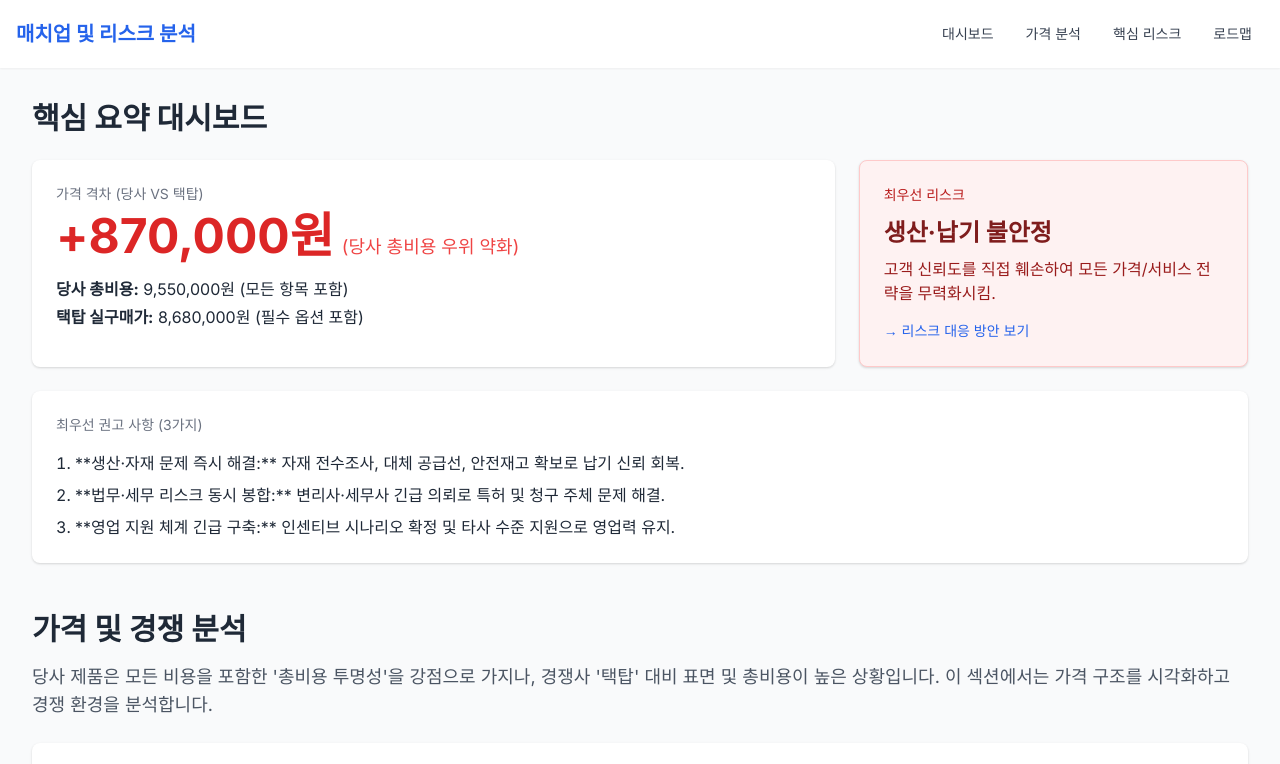
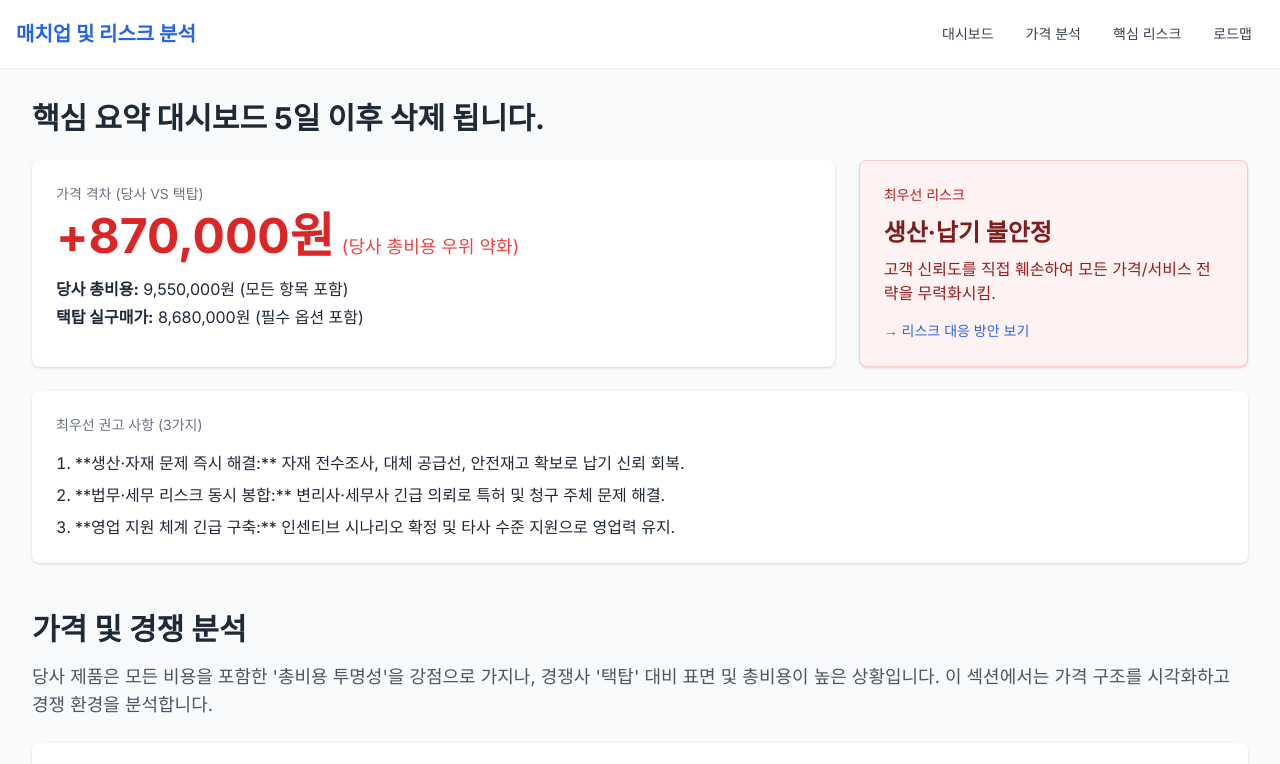
Before and after one commit to himilkyways/size, a plain HTML site: page kpi.html in a window 1280 px wide. Shown: the top 764 px of the page. Drawn offline with nearby package versions, Linux system fonts and the light colour scheme.

```diff
--- a/kpi.html
+++ b/kpi.html
@@ -73,7 +73,7 @@
 
         <!-- Section 1: Dashboard -->
         <section id="dashboard" class="mb-12">
-            <h2 class="text-3xl font-bold mb-6">핵심 요약 대시보드</h2>
+            <h2 class="text-3xl font-bold mb-6">핵심 요약 대시보드   5일 이후 삭제 됩니다. </h2>
             <div class="grid grid-cols-1 md:grid-cols-3 gap-6">
 
                 <div class="stat-card md:col-span-2 p-6">
```
